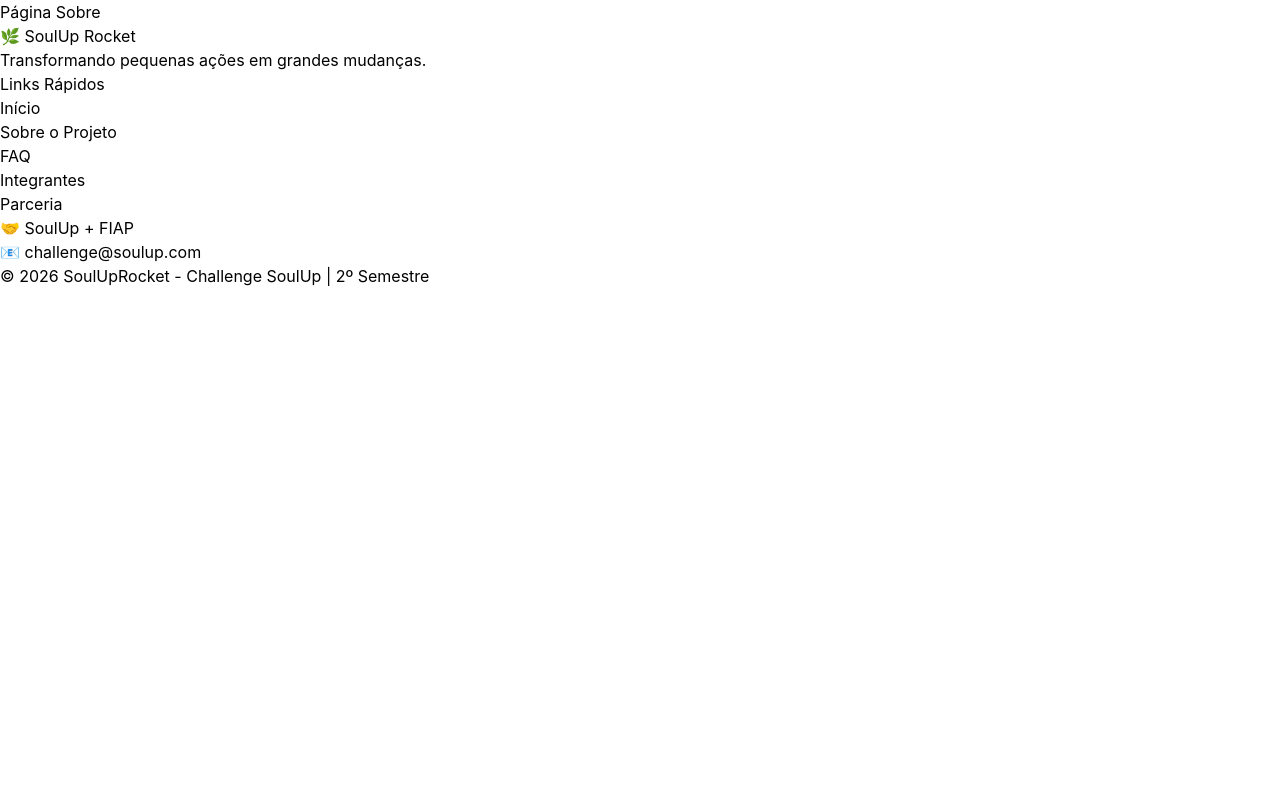
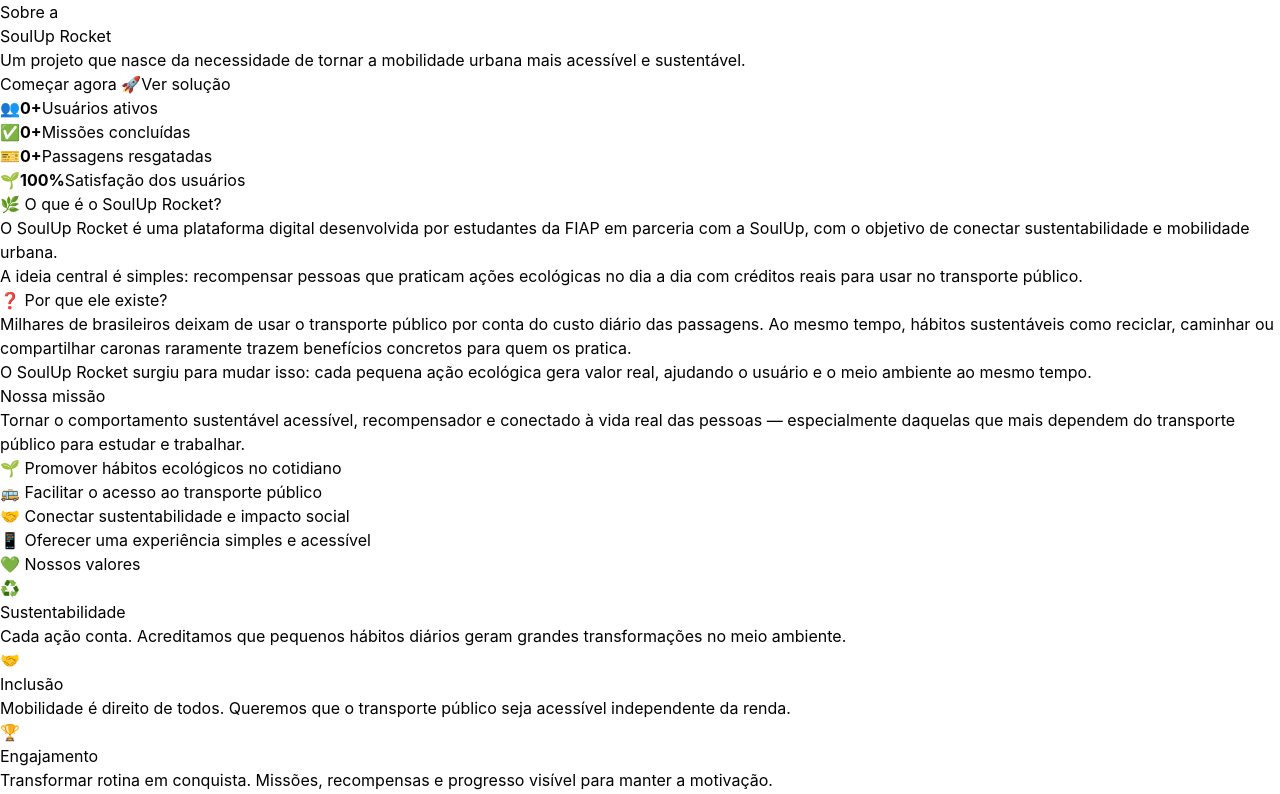
Before and after one commit to TailyniDev/SOUL-UP---Challenger, a React (Vite) app in the folder soul-up-rocket/: page /sobre in a window 1280 px wide. Shown: the part 506-1300 px from the top of the page. Before the commit the page ends 800 px from the top, so only its background shows below. Built offline with nearby package versions, Linux system fonts and the light colour scheme.

Commit message:
feat:Adiciona conteudo da pagina Sobre

```diff
--- a/soul-up-rocket/src/pages/Sobre/index.tsx
+++ b/soul-up-rocket/src/pages/Sobre/index.tsx
@@ -1,3 +1,92 @@
 export default function Sobre() {
-  return <h2>Página Sobre</h2>
+  return (
+    <>
+      <div>
+        <h1>Sobre a<br />SoulUp Rocket</h1>
+        <p>Um projeto que nasce da necessidade de tornar a mobilidade urbana mais acessível e sustentável.</p>
+        <div>
+          <a href="/login">Começar agora 🚀</a>
+          <a href="/solucao">Ver solução</a>
+        </div>
+      </div>
+
+      <div>
+        <div>
+          <span>👥</span>
+          <strong>0+</strong>
+          <span>Usuários ativos</span>
+        </div>
+        <div>
+          <span>✅</span>
+          <strong>0+</strong>
+          <span>Missões concluídas</span>
+        </div>
+        <div>
+          <span>🎫</span>
+          <strong>0+</strong>
+          <span>Passagens resgatadas</span>
+        </div>
+        <div>
+          <span>🌱</span>
+          <strong>100%</strong>
+          <span>Satisfação dos usuários</span>
+        </div>
+      </div>
+
+      <div>
+        <h2>🌿 O que é o SoulUp Rocket?</h2>
+        <p>O SoulUp Rocket é uma plataforma digital desenvolvida por estudantes da FIAP em parceria com a SoulUp, com o objetivo de conectar sustentabilidade e mobilidade urbana.</p>
+        <p>A ideia central é simples: recompensar pessoas que praticam ações ecológicas no dia a dia com créditos reais para usar no transporte público.</p>
+      </div>
+
+      <div>
+        <h2>❓ Por que ele existe?</h2>
+        <p>Milhares de brasileiros deixam de usar o transporte público por conta do custo diário das passagens. Ao mesmo tempo, hábitos sustentáveis como reciclar, caminhar ou compartilhar caronas raramente trazem benefícios concretos para quem os pratica.</p>
+        <p>O SoulUp Rocket surgiu para mudar isso: cada pequena ação ecológica gera valor real, ajudando o usuário e o meio ambiente ao mesmo tempo.</p>
+      </div>
+
+      <div>
+        <h2>Nossa missão</h2>
+        <p>Tornar o comportamento sustentável acessível, recompensador e conectado à vida real das pessoas — especialmente daquelas que mais dependem do transporte público para estudar e trabalhar.</p>
+        <ul>
+          <li>🌱 Promover hábitos ecológicos no cotidiano</li>
+          <li>🚌 Facilitar o acesso ao transporte público</li>
+          <li>🤝 Conectar sustentabilidade e impacto social</li>
+          <li>📱 Oferecer uma experiência simples e acessível</li>
+        </ul>
+      </div>
+
+      <div>
+        <h2>💚 Nossos valores</h2>
+        <div>
+          <div>
+            <span>♻️</span>
+            <h3>Sustentabilidade</h3>
+            <p>Cada ação conta. Acreditamos que pequenos hábitos diários geram grandes transformações no meio ambiente.</p>
+          </div>
+          <div>
+            <span>🤝</span>
+            <h3>Inclusão</h3>
+            <p>Mobilidade é direito de todos. Queremos que o transporte público seja acessível independente da renda.</p>
+          </div>
+          <div>
+            <span>🏆</span>
+            <h3>Engajamento</h3>
+            <p>Transformar rotina em conquista. Missões, recompensas e progresso visível para manter a motivação.</p>
+          </div>
+          <div>
+            <span>🔍</span>
+            <h3>Transparência</h3>
+            <p>O usuário sempre sabe quanto acumulou, quanto falta e como cada ação impacta o seu saldo.</p>
+          </div>
+        </div>
+      </div>
+
+      <div>
+        <h2>Contexto do projeto</h2>
+        <p>Este projeto foi desenvolvido como parte do Challenge do 2º semestre de 2026 da FIAP, turma 1TDSPG, em parceria com a empresa SoulUp. O desafio proposto foi criar uma solução tecnológica que unisse sustentabilidade e mobilidade urbana.</p>
+        <p>Toda a plataforma — do design ao código — foi construída pelas integrantes da equipe, utilizando React, Vite e TypeScript.</p>
+      </div>
+    </>
+  )
 }
```
